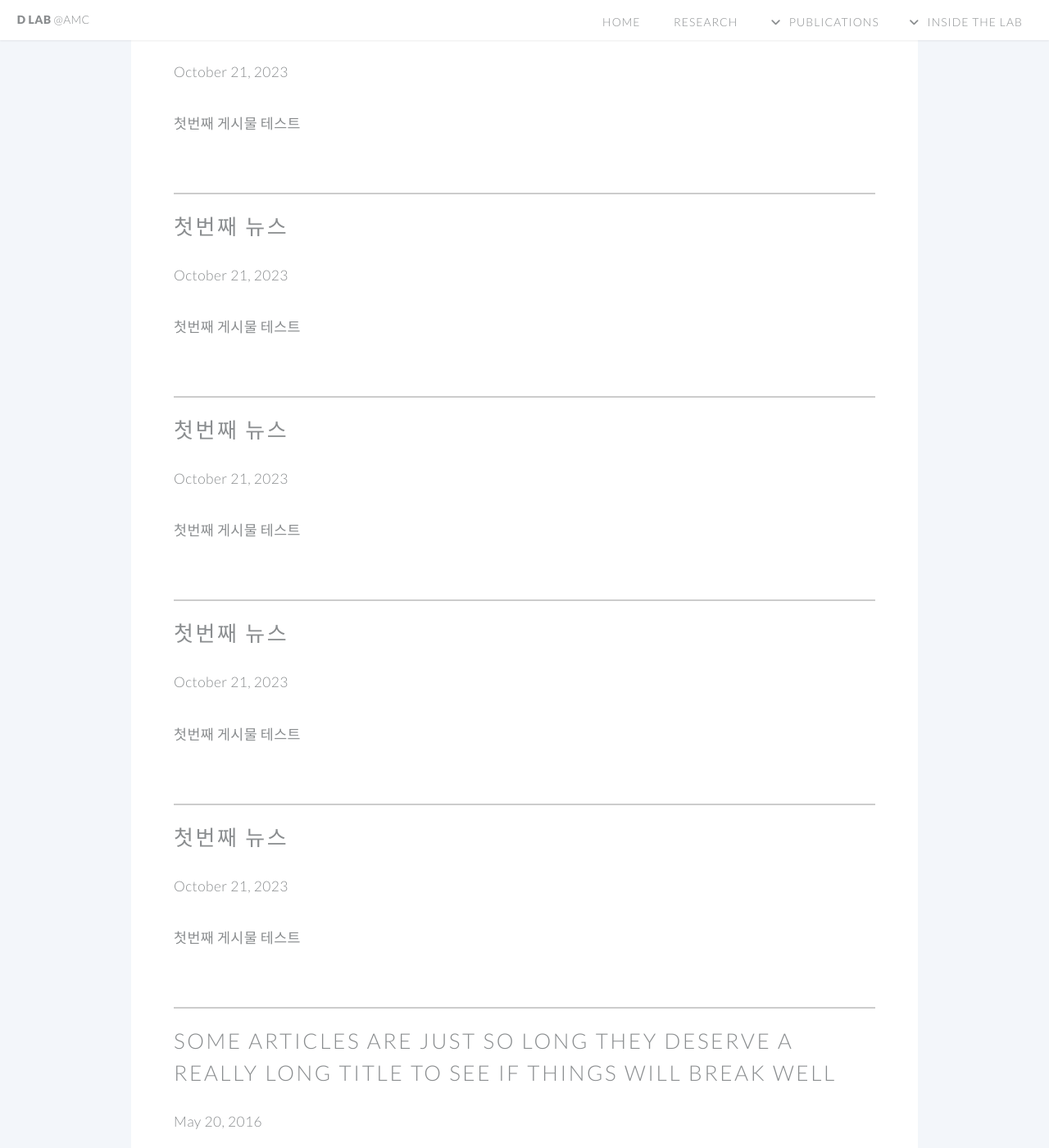
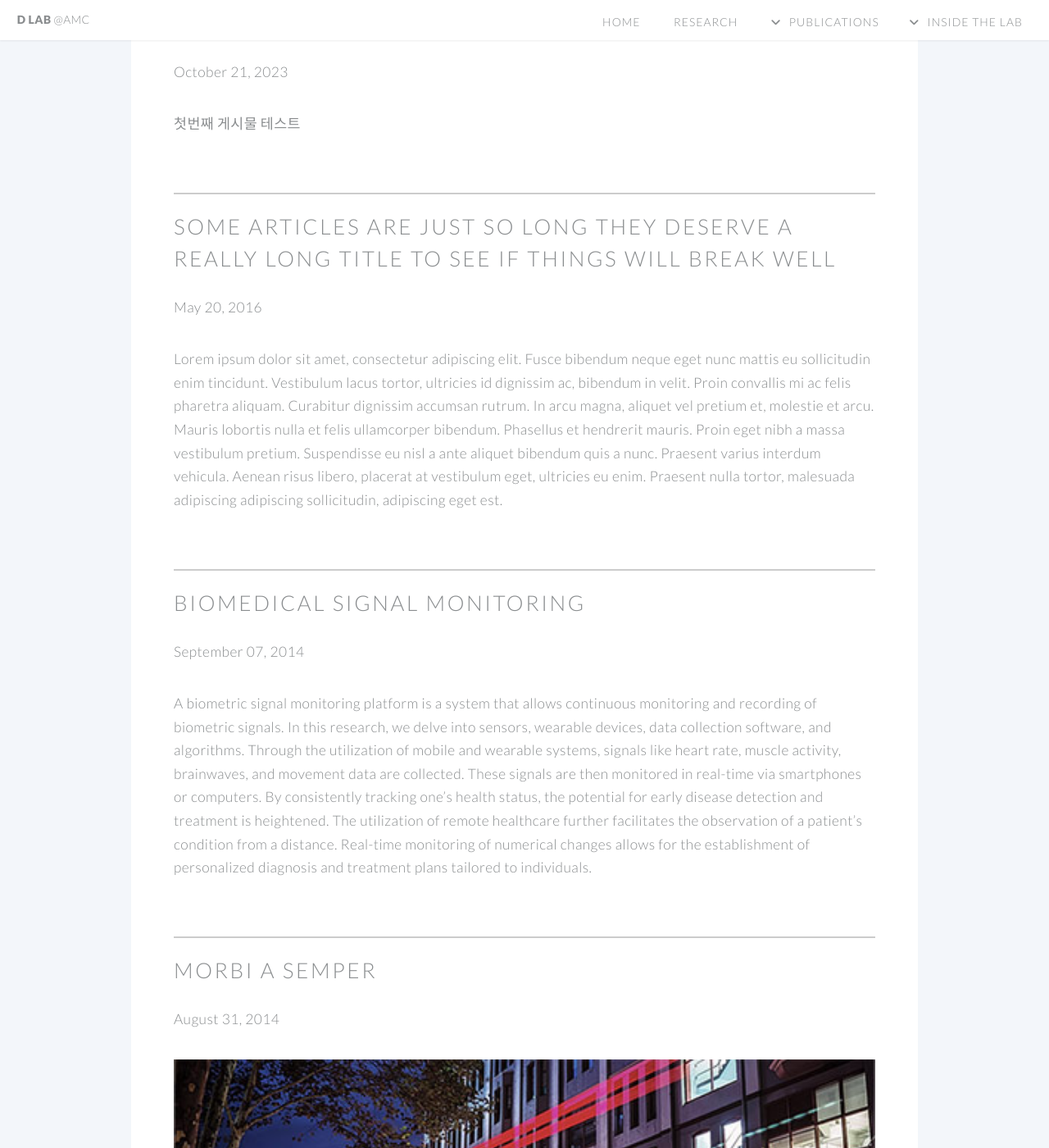
Before and after one commit to ydon1111/ydon1111.github.io, a Jekyll site: the page built from htmls/inside_the_lab/news.html, in a window 1280 px wide and 1400 px high, scrolled down 1609 px. Shown: the whole window at 82% size. Built offline with Jekyll 4.4.1, drawn with Linux system fonts in a browser that asks for light colours; nearby versions of some CDN libraries.

```diff
--- a/_config.yml
+++ b/_config.yml
@@ -5,7 +5,7 @@ description: "서울아산병원 디지털헬스케어 연구실"
 
 
 url: "https://ydon1111.github.io/" # the base hostname & protocol for your site, e.g. https://example.github.io
-baseurl: "/index.html" # the subpath of your site, e.g. /blog
+
 
 masthead_title: "서울아산병원 디지털 헬스케어 연구실"
 
--- a/_includes/head.html
+++ b/_includes/head.html
@@ -7,8 +7,8 @@
 <head>
     <title>{% if page.title %}{{ page.title }}{% else %}{{ site.title }}{% endif %}</title>
     <meta http-equiv="content-type" content="text/html; charset=utf-8" />
-    <!-- <meta name="description" content="{{ site.description }}"> -->
-    <meta name="description" content="서울아산병원 디지털헬스케어 연구실">
+    <meta name="description" content="{{ site.description }}">
+
     <meta name="keywords" content="" />
     <!--[if lte IE 8]><script src="css/ie/html5shiv.js"></script><![endif]-->
 
@@ -40,5 +40,5 @@
     <!--[if lte IE 9]><link rel="stylesheet" href="/css/ie/v9.css" /><![endif]-->
     <meta name="viewport" content="width=device-width">
 
-    <link rel="canonical" href="{{ page.url | replace:'index.html','' | prepend: site.baseurl | prepend: site.url }}">
+    <link rel="canonical" href="{{ page.url | replace:'htmls/index.html','' | prepend: site.baseurl | prepend: site.url }}">
 </head>
--- a/_posts/2023-10-22-first-post copy 2.markdown
+++ /dev/null
@@ -1,10 +0,0 @@
----
-layout: post
-title:  "첫번째 뉴스"
-date:   2023-10-21 13:36:23
----
-
-
-첫번째 게시물 테스트
-
-눌러서 들어오면 이 글이 추가로 나옴
--- a/_posts/2023-10-22-first-post copy 3.markdown
+++ /dev/null
@@ -1,10 +0,0 @@
----
-layout: post
-title:  "첫번째 뉴스"
-date:   2023-10-21 13:36:23
----
-
-
-첫번째 게시물 테스트
-
-눌러서 들어오면 이 글이 추가로 나옴
--- a/_posts/2023-10-22-first-post copy 4.markdown
+++ /dev/null
@@ -1,10 +0,0 @@
----
-layout: post
-title:  "첫번째 뉴스"
-date:   2023-10-21 13:36:23
----
-
-
-첫번째 게시물 테스트
-
-눌러서 들어오면 이 글이 추가로 나옴
--- a/_posts/2023-10-22-first-post copy.markdown
+++ /dev/null
@@ -1,10 +0,0 @@
----
-layout: post
-title:  "첫번째 뉴스"
-date:   2023-10-21 13:36:23
----
-
-
-첫번째 게시물 테스트
-
-눌러서 들어오면 이 글이 추가로 나옴
```
Also changed, not shown: htmls/index.html (added, +256 -0 lines).
